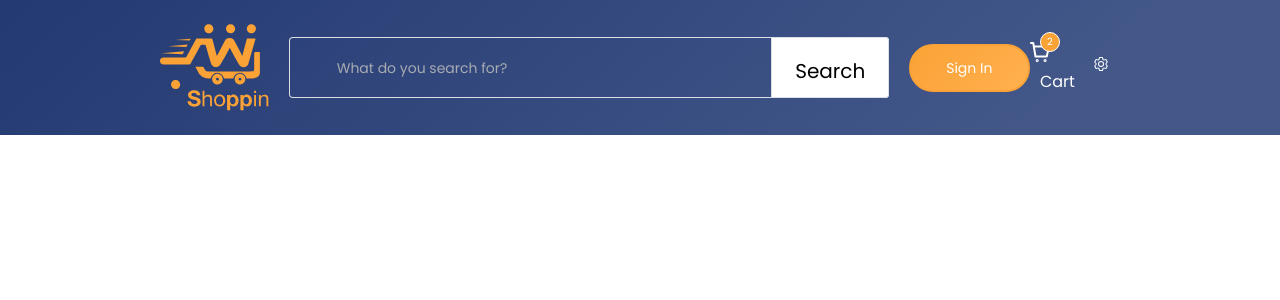
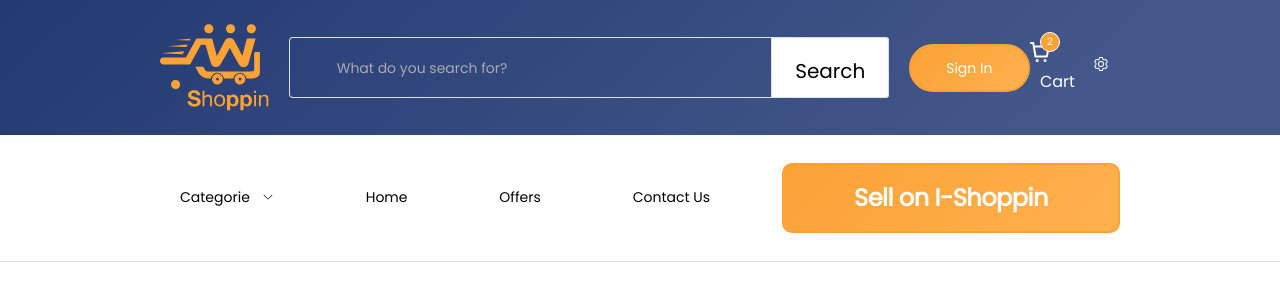
Before and after one commit to Rehan7447/online-store, a Vue app: page / in a window 1280 px wide. Shown: the top 300 px of the page. Built offline with nearby package versions, Linux system fonts and the light colour scheme.

Commit message:
add header component menu bar

```diff
--- a/src/components/header.vue
+++ b/src/components/header.vue
@@ -1,5 +1,6 @@
 <template>
   <div class="custom_header">
+    <div class="headerUpper">
       <img src="../assets/logo.svg" alt="logo" class="headerLogo" />
       <el-input
         v-model="searchInput"
@@ -23,6 +24,34 @@
         <el-icon><Setting /></el-icon>
       </div>
     </div>
+    <div class="headerBottom">
+      <el-menu
+        default-active="1"
+        class="el-menu-demo"
+        mode="horizontal"
+        background-color="transparent"
+        text-color="black"
+        active-text-color="#ffd04b"
+      >
+        <el-sub-menu index="1">
+          <template #title>Categorie</template>
+          <el-menu-item index="1-1">Handmade</el-menu-item>
+          <el-menu-item index="1-2">Women</el-menu-item>
+          <el-menu-item index="1-3">Men</el-menu-item>
+          <el-menu-item index="1-4">Kids</el-menu-item>
+          <el-menu-item index="1-5">Mobile & Tablets</el-menu-item>
+          <el-menu-item index="1-6">Laptops</el-menu-item>
+          <el-menu-item index="1-7">Sport Equipments</el-menu-item>
+          <el-menu-item index="1-8">Car Equipments</el-menu-item>
+          <el-menu-item index="1-9">Games</el-menu-item>
+        </el-sub-menu>
+        <el-menu-item index="2">Home</el-menu-item>
+        <el-menu-item index="3">Offers</el-menu-item>
+        <el-menu-item index="4">Contact Us</el-menu-item>
+        <el-button class="sellButton">Sell on I-Shoppin</el-button>
+      </el-menu>
+    </div>
+  </div>
 </template>
 
 <script setup>
@@ -33,7 +62,7 @@ const searchInput = ref("");
 </script>
 
 <style scoped>
-.custom_header {
+.headerUpper {
   background: linear-gradient(138.87deg, #233a72 1.08%, #435789 81.68%);
   display: flex;
   justify-content: space-between;
@@ -56,6 +85,10 @@ const searchInput = ref("");
   background: transparent;
   color: white;
   padding-left: 8%;
+}
+
+:deep(.headerSearch input) {
+  color: white;
 }
 
 :deep(.headerSearch .el-input-group__append) {
@@ -95,4 +128,30 @@ const searchInput = ref("");
   width: 28px;
   height: 28px;
 }
+
+:deep(.el-menu--horizontal) {
+  justify-content: space-between;
+  align-items: center;
+  padding: 25px 160px;
+  height: 127px;
+}
+
+.sellButton {
+  background: linear-gradient(132.25deg, #faa236 0%, #ffaf4c 88.96%);
+  border: 2px solid rgba(250, 162, 54, 1);
+  color: white;
+  width: 338px;
+  height: 70px;
+  border-radius: 10px;
+  font-size: 24px;
+  font-weight: 700;
+  line-height: 36px;
+  letter-spacing: -0.02em;
+  text-align: center;
+}
+
+.sellButton:hover {
+  background: linear-gradient(132.25deg, #ffaf4c 0%, #faa236 88.96%);
+  color: white;
+}
 </style>
```
Also changed, not shown: src/components/footer.vue (added). Lines whose indentation alone changed are shown as unchanged.
